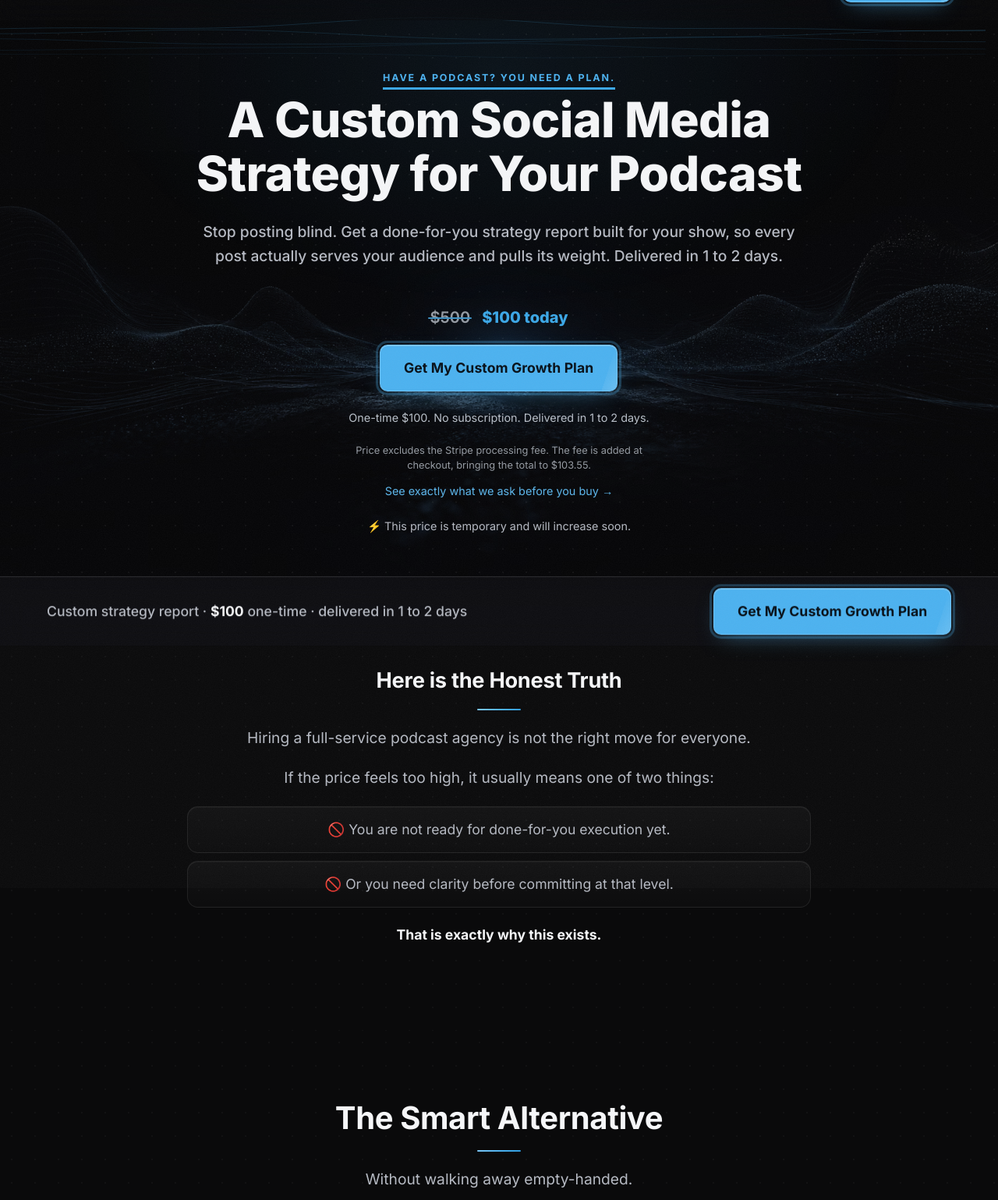
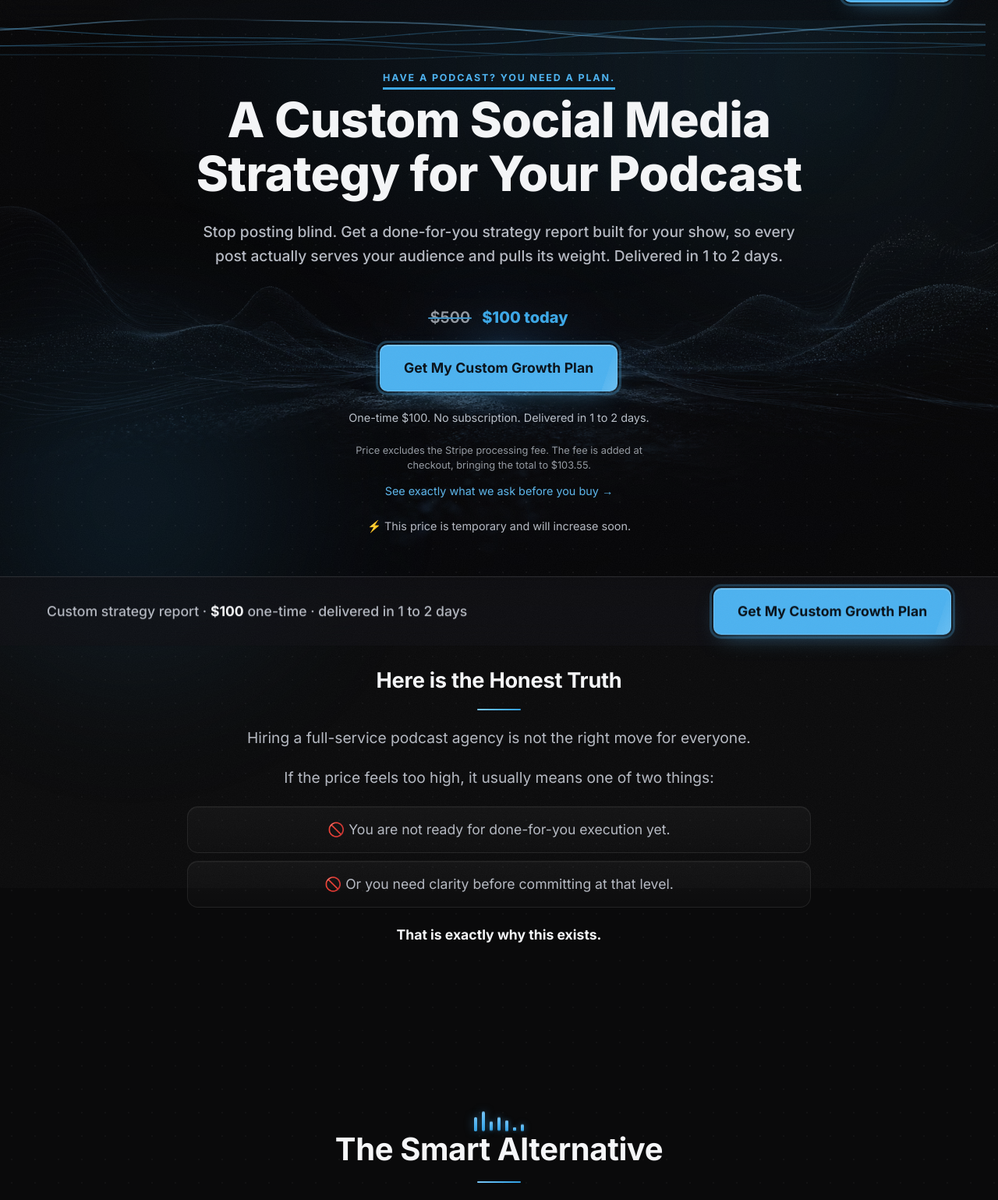
Before and after one commit to sklotchouang/slk-media-agency, a React app: page /podcast-toolkits in a window 1280 px wide. Shown: the part 61-1600 px from the top of the page at 78% size. Built offline with nearby package versions, Linux system fonts and the light colour scheme; some packages are replaced by stand-ins of ours.

Commit message:
Site update (2026-07-11 12:23)

```diff
--- a/components/MotionLayer.js
+++ b/components/MotionLayer.js
@@ -36,6 +36,8 @@ function annotateReveals(root) {
         Array.from(child.children).forEach((item, index) => {
           item.classList.add('rv');
           item.style.setProperty('--rv-delay', `${Math.min(index * 70, 420)}ms`);
+          // grid items glide in from alternating sides
+          item.style.setProperty('--rv-x', index % 2 ? '44px' : '-44px');
           annotated.push(item);
         });
       } else {
@@ -103,6 +105,57 @@ export default function MotionLayer() {
       if (window.__lenis === lenis) delete window.__lenis;
     });
 
+    // ----- Injected motion visuals: equalizer dividers + platform marquee -----
+    // Decorative only (aria-hidden), added client-side so the server-rendered
+    // copy stays untouched. Only exists while motion is on.
+    const injected = [];
+
+    const EQ_SECTIONS = [
+      '.problem', '.how-it-works', '.testimonials', '.qualification', '.faq',
+      '.problem-section', '.results-section', '.comparison-section',
+      '.t-features', '.cs-section',
+    ].join(',');
+    document.querySelectorAll(EQ_SECTIONS).forEach((section) => {
+      const container = section.querySelector(':scope > .container') || section;
+      const eq = document.createElement('div');
+      eq.className = 'eq-divider';
+      eq.setAttribute('aria-hidden', 'true');
+      for (let i = 0; i < 7; i += 1) eq.appendChild(document.createElement('span'));
+      container.insertBefore(eq, container.firstChild);
+      injected.push(eq);
+    });
+
+    if (pathname === '/' || pathname === '/podcast-multiplier') {
+      const hero = document.querySelector('.hero, .hero-section');
+      if (hero) {
+        const ICONS = [
+          'fa-brands fa-youtube', 'fa-brands fa-spotify', 'fa-brands fa-tiktok',
+          'fa-brands fa-instagram', 'fa-brands fa-linkedin-in', 'fa-brands fa-x-twitter',
+          'fa-brands fa-facebook-f', 'fa-brands fa-apple', 'fa-solid fa-podcast',
+        ];
+        const marquee = document.createElement('div');
+        marquee.className = 'platform-marquee';
+        marquee.setAttribute('aria-hidden', 'true');
+        const track = document.createElement('div');
+        track.className = 'marquee-track';
+        // two identical sets so the -50% glide loops seamlessly
+        for (let set = 0; set < 2; set += 1) {
+          ICONS.forEach((cls) => {
+            const icon = document.createElement('i');
+            icon.className = cls;
+            track.appendChild(icon);
+          });
+        }
+        marquee.appendChild(track);
+        hero.insertAdjacentElement('afterend', marquee);
+        injected.push(marquee);
+      }
+    }
+
+    cleanups.push(() => {
+      injected.forEach((el) => el.remove());
+    });
+
     // ----- Scroll progress hairline + parallax variable -----
     const progressBar = document.createElement('div');
     progressBar.className = 'scroll-progress';
@@ -152,6 +205,7 @@ export default function MotionLayer() {
       revealed.forEach((el) => {
         el.classList.remove('rv', 'rv-in');
         el.style.removeProperty('--rv-delay');
+        el.style.removeProperty('--rv-x');
       });
     });
 
--- a/components/heroWaveform.js
+++ b/components/heroWaveform.js
@@ -39,7 +39,7 @@ export function mountWaveform(host) {
     rafId = requestAnimationFrame(draw);
     if (!visible) return;
 
-    t += 0.004;
+    t += 0.007;
     pointer.x += (pointer.tx - pointer.x) * 0.04;
     pointer.y += (pointer.ty - pointer.y) * 0.04;
 
@@ -50,8 +50,8 @@ export function mountWaveform(host) {
 
     for (let line = 0; line < LINES; line += 1) {
       const phase = t * (1 + line * 0.18) + line * 1.7;
-      const amp = (height * 0.055) * (1 - line / (LINES + 1)) * influence;
-      const alpha = 0.16 - line * 0.024;
+      const amp = (height * 0.095) * (1 - line / (LINES + 1)) * influence;
+      const alpha = 0.38 - line * 0.055;
 
       ctx.beginPath();
       const steps = isMobile ? 60 : 110;
@@ -68,8 +68,10 @@ export function mountWaveform(host) {
         if (i === 0) ctx.moveTo(x, y);
         else ctx.lineTo(x, y);
       }
-      ctx.strokeStyle = `rgba(76, 178, 240, ${alpha})`;
-      ctx.lineWidth = 1;
+      ctx.strokeStyle = line === 0
+        ? `rgba(124, 198, 245, ${alpha})`
+        : `rgba(76, 178, 240, ${alpha})`;
+      ctx.lineWidth = line === 0 ? 1.8 : 1.3;
       ctx.stroke();
     }
   }
--- a/public/premium.css
+++ b/public/premium.css
@@ -662,7 +662,7 @@ button.menu-toggle span {
    -------------------------------------------------------------------------- */
 html[data-motion="on"] .rv {
   opacity: 0;
-  transform: translateY(30px) scale(0.985);
+  transform: translate3d(var(--rv-x, 0px), 30px, 0) scale(0.985);
   filter: blur(5px);
 }
 
@@ -808,6 +808,115 @@ html[data-motion="on"] .section-title.rv.rv-in::after {
     transform: translateX(-130%) skewX(-18deg);
     animation: cta-sheen 4.6s ease-in-out infinite;
   }
+}
+
+/* aurora orbs: two large accent glows drifting behind every page */
+@media (prefers-reduced-motion: no-preference) {
+  @keyframes orb-a {
+    0% { transform: translate3d(0, 0, 0) scale(1); }
+    100% { transform: translate3d(-9rem, 8rem, 0) scale(1.18); }
+  }
+
+  @keyframes orb-b {
+    0% { transform: translate3d(0, 0, 0) scale(1); }
+    100% { transform: translate3d(11rem, -7rem, 0) scale(1.14); }
+  }
+
+  html::before,
+  html::after {
+    content: "";
+    position: fixed;
+    z-index: -1;
+    pointer-events: none;
+    border-radius: 50%;
+    filter: blur(64px);
+    will-change: transform;
+  }
+
+  html::before {
+    width: 56rem;
+    height: 56rem;
+    top: -20rem;
+    right: -16rem;
+    background: radial-gradient(circle, rgba(76, 178, 240, 0.17) 0%, transparent 62%);
+    animation: orb-a 21s ease-in-out infinite alternate;
+  }
+
+  html::after {
+    width: 46rem;
+    height: 46rem;
+    bottom: -18rem;
+    left: -14rem;
+    background: radial-gradient(circle, rgba(47, 157, 224, 0.14) 0%, transparent 62%);
+    animation: orb-b 27s ease-in-out infinite alternate;
+  }
+}
+
+/* equalizer dividers: audio bars marking the break between long sections
+   (elements injected by MotionLayer, aria-hidden, motion-on only) */
+.eq-divider {
+  display: flex;
+  justify-content: center;
+  align-items: flex-end;
+  gap: 6px;
+  height: 40px;
+  padding-top: 4px;
+  position: relative;
+  z-index: 1;
+}
+
+@keyframes eq-bounce {
+  0% { transform: scaleY(0.2); }
+  100% { transform: scaleY(1); }
+}
+
+.eq-divider span {
+  width: 4px;
+  height: 100%;
+  border-radius: 2px;
+  background: var(--accent-grad);
+  box-shadow: 0 0 12px rgba(76, 178, 240, 0.5);
+  transform-origin: bottom center;
+  animation: eq-bounce 0.9s ease-in-out infinite alternate;
+}
+
+.eq-divider span:nth-child(1) { animation-duration: 0.82s; animation-delay: -0.30s; height: 55%; }
+.eq-divider span:nth-child(2) { animation-duration: 1.04s; animation-delay: -0.65s; height: 80%; }
+.eq-divider span:nth-child(3) { animation-duration: 0.72s; animation-delay: -0.10s; height: 100%; }
+.eq-divider span:nth-child(4) { animation-duration: 1.12s; animation-delay: -0.45s; height: 70%; }
+.eq-divider span:nth-child(5) { animation-duration: 0.92s; animation-delay: -0.80s; height: 88%; }
+.eq-divider span:nth-child(6) { animation-duration: 1.20s; animation-delay: -0.22s; height: 62%; }
+.eq-divider span:nth-child(7) { animation-duration: 0.78s; animation-delay: -0.55s; height: 46%; }
+
+/* platform marquee: distribution icons gliding under the hero
+   (element injected by MotionLayer on / and /podcast-multiplier) */
+.platform-marquee {
+  overflow: hidden;
+  padding: 26px 0 10px;
+  position: relative;
+  z-index: 1;
+  -webkit-mask-image: linear-gradient(90deg, transparent 0%, #000 14%, #000 86%, transparent 100%);
+  mask-image: linear-gradient(90deg, transparent 0%, #000 14%, #000 86%, transparent 100%);
+}
+
+@keyframes marquee-glide {
+  to { transform: translateX(-50%); }
+}
+
+.platform-marquee .marquee-track {
+  display: flex;
+  align-items: center;
+  gap: 72px;
+  width: max-content;
+  padding-right: 72px;
+  animation: marquee-glide 30s linear infinite;
+  will-change: transform;
+}
+
+.platform-marquee i {
+  font-size: 2rem;
+  color: var(--text-muted-2);
+  opacity: 0.85;
 }
 
 /* scroll progress hairline (element injected by MotionLayer) */
```
Also changed, not shown: DESIGN.md (+1 -0 lines), OVERVIEW.md (+1 -1 lines).
